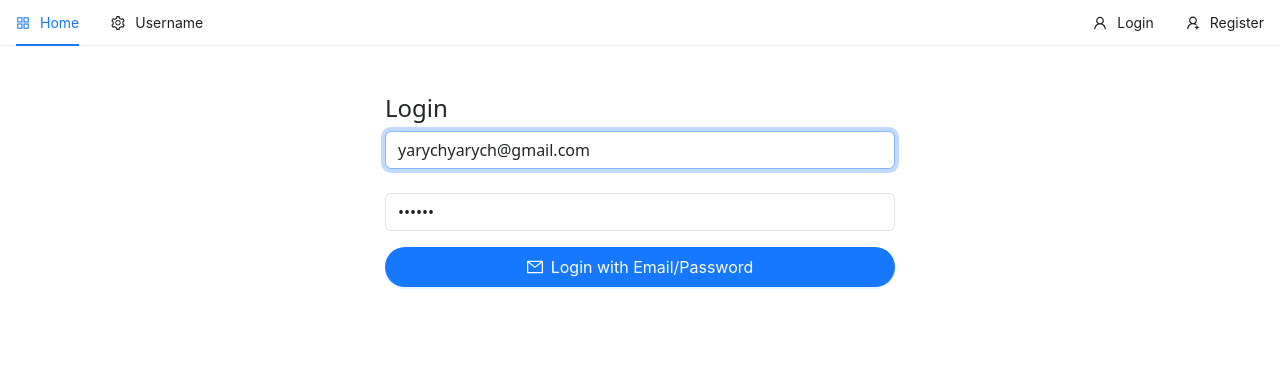
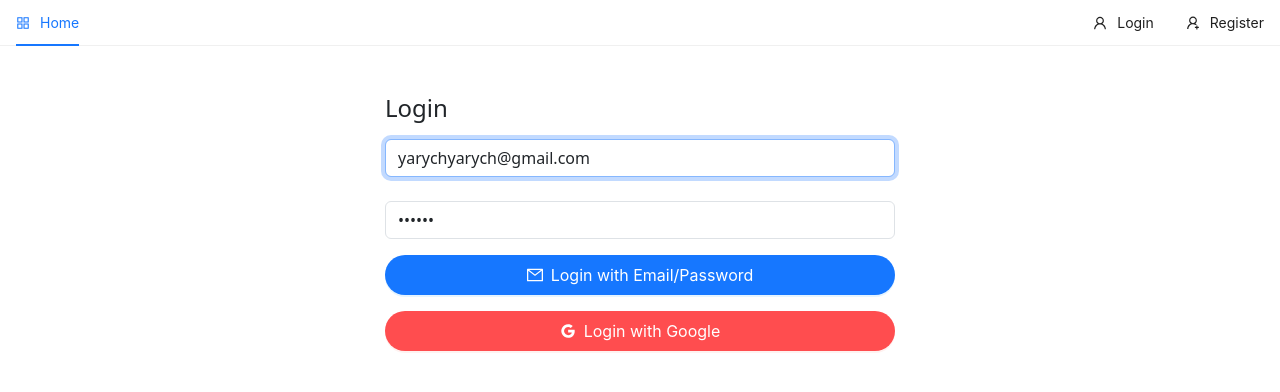
Before and after one commit to Yaroslav-Yakovlev/online-shop, a React (Create React App) app in the folder client/: page /login in a window 1280 px wide. Shown: the top 392 px of the page. Built offline with nearby package versions, Linux system fonts and the light colour scheme; no server answers.

Commit message:
refactored userSlice,added google login, refactor render menu in Header component

```diff
--- a/client/src/components/nav/Header.tsx
+++ b/client/src/components/nav/Header.tsx
@@ -5,14 +5,17 @@ import {AppstoreOutlined, SettingOutlined, UserOutlined, UserAddOutlined, Logout
 import {Link, useNavigate} from "react-router-dom";
 import firebase from "firebase/compat/app";
 
-import {useAppDispatch} from "../../hooks";
+import {useAppDispatch, useAppSelector} from "../../hooks";
 import {logOut} from "../../features/userSlice";
 
+const {Item, SubMenu} = Menu;
 
 const Header: React.FC = () => {
     const [current, setCurrent] = useState<string>('home');
     const dispatch = useAppDispatch();
     const navigate = useNavigate();
+
+    let userEmail = useAppSelector((state) => (state.user.email));
 
     const handleClick: MenuProps['onClick'] = (e) => {
         setCurrent(e.key);
@@ -21,71 +24,46 @@ const Header: React.FC = () => {
     const handleLogout = () => {
         firebase.auth().signOut();
 
-        const payload = {
-            email: '',
-            idToken: '',
-        };
-
-        dispatch(logOut(payload));
+        dispatch(logOut());
 
         navigate('/login');
     };
 
 
-    const items: MenuProps['items'] = [
-        {
-            label: <Link to='/' className='text-decoration-none'>Home</Link>,
-            key: 'home',
-            icon: <AppstoreOutlined/>,
-        },
-
-        {
-            label: 'Username',
-            key: 'SubMenu',
-            icon: <SettingOutlined/>,
-
-            children: [
-                {
-                    label: 'Option 1',
-                    key: 'setting:1',
-                },
-                {
-                    label: 'Option 2',
-                    key: 'setting:2',
-                },
-                {
-                    label: 'Logout',
-                    key: 'setting:3',
-                    icon: <LogoutOutlined/>,
-                    onClick: handleLogout,
-                },
-
-            ],
-        },
-
-        {
-            label: <Link to='/login' className='text-decoration-none'>Login</Link>,
-            key: 'login',
-            icon: <UserOutlined/>,
-            className: 'ms-auto',
-        },
-
-        {
-            label: <Link to='/register' className='text-decoration-none'>Register</Link>,
-            key: 'register',
-            icon: <UserAddOutlined/>,
-        },
-    ];
+    return (
+        <Menu onClick={handleClick} selectedKeys={[current]} mode="horizontal">
+            <Item key="home" icon={<AppstoreOutlined />}>
+                <Link to="/" className='text-decoration-none'>Home</Link>
+            </Item>
 
 
-    return (
-        <Menu
-            onClick={handleClick}
-            selectedKeys={[current]}
-            mode="horizontal"
-            items={items}
-            className='outline-none'
-        />
+            {!userEmail && (
+                <Item key="login" icon={<UserOutlined />} className="ms-auto">
+                    <Link to="/login" className='text-decoration-none' >Login</Link>
+                </Item>
+            )}
+
+            {!userEmail && (
+                <Item key="register" icon={<UserAddOutlined />} >
+                    <Link to="/register" className='text-decoration-none' >Register</Link>
+                </Item>
+            )}
+
+            {userEmail && (
+                <SubMenu
+                    key='subMenu'
+                    icon={<SettingOutlined />}
+                    title={userEmail && userEmail.split("@")[0]}
+                    className="ms-auto"
+                >
+                    <Item key="setting:1">Option 1</Item>
+                    <Item key="setting:2">Option 2</Item>
+                    <Item icon={<LogoutOutlined />} onClick={handleLogout}>
+                        Logout
+                    </Item>
+                </SubMenu>
+            )}
+        </Menu>
     )
 };
 export default Header;
--- a/client/src/features/userSlice.ts
+++ b/client/src/features/userSlice.ts
@@ -6,8 +6,8 @@ export interface UserState {
 }
 
 const initialState: UserState = {
-    email: '',
-    idToken: '',
+    email: null,
+    idToken: undefined,
 };
 
 export const userSlice = createSlice({
@@ -15,16 +15,12 @@ export const userSlice = createSlice({
     initialState,
     reducers: {
         logGetInUser(state, action: PayloadAction<UserState>) {
-            const {email, idToken} = action.payload;
+            const { email, idToken } = action.payload;
+            return { ...state, email, idToken };
 
-            state.email = email;
-            state.idToken = idToken;
         },
-        logOut(state, action: PayloadAction<UserState>) {
-            const {email, idToken} = action.payload;
-
-            state.email = email;
-            state.idToken = idToken;
+        logOut(state) {
+            return { ...state, email: null, idToken: undefined };
         }
     }
 });
--- a/client/src/pages/auth/Login.tsx
+++ b/client/src/pages/auth/Login.tsx
@@ -1,7 +1,7 @@
 import React, {useState} from 'react';
 import {Button} from "antd";
-import {MailOutlined} from '@ant-design/icons';
-import {auth} from "../../firebase";
+import {MailOutlined, GoogleOutlined} from '@ant-design/icons';
+import {auth, googleAuthProvider} from "../../firebase";
 import {useAppDispatch} from "../../hooks";
 import {logGetInUser} from "../../features/userSlice";
 import {useNavigate} from "react-router-dom";
@@ -15,7 +15,7 @@ const Login: React.FC = () => {
     const dispatch = useAppDispatch();
     const navigate = useNavigate();
 
-    const handleSubmit = async (e:React.SyntheticEvent) => {
+    const handleSubmit = async (e: React.SyntheticEvent) => {
         e.preventDefault();
         setLoading(true);
 
@@ -28,26 +28,40 @@ const Login: React.FC = () => {
                 email: user?.email,
                 idToken: idTokenResult?.token,
             };
-
             dispatch(logGetInUser(payload));
 
             navigate('/');
 
         } catch (error) {
             if (error instanceof Error) {
-                console.log(error);
                 toast.error(error.message);
                 setLoading(false);
             }
         }
     };
 
+    const googleLogin = async () => {
+        setLoading(true);
+        const result = await auth.signInWithPopup(googleAuthProvider);
+        const {user} = result;
+        const idTokenResult = await user?.getIdTokenResult();
+
+        const payload = {
+            email: user?.email,
+            idToken: idTokenResult?.token,
+        };
+
+        dispatch(logGetInUser(payload));
+
+        navigate('/');
+    };
+
     const loginForm = () => (
-        <form onSubmit={handleSubmit} >
+        <form onSubmit={handleSubmit}>
             <div className="form-group">
                 <input
                     type='email'
-                className='form-control'
+                    className='form-control mt-3'
                     value={email}
                     onChange={(e) => setEmail(e.target.value)}
                     autoFocus
@@ -89,8 +103,25 @@ const Login: React.FC = () => {
         <div className='container p-5'>
             <div className='row'>
                 <div className='col-md-6 offset-md-3'>
+                    {loading ? (
+                        <h4 className='text-danger'>Loading...</h4>
+                    ) : (
                         <h4>Login</h4>
+                    )}
                     {loginForm()}
+
+                    <Button
+                        onClick={googleLogin}
+                        type='primary' danger
+                        className='mt-3'
+                        block
+                        shape='round'
+                        icon={<GoogleOutlined/>}
+                        size='large'
+                    >
+                        Login with Google
+                    </Button>
+
                 </div>
             </div>
         </div>
```
Lines whose indentation alone changed are shown as unchanged.
